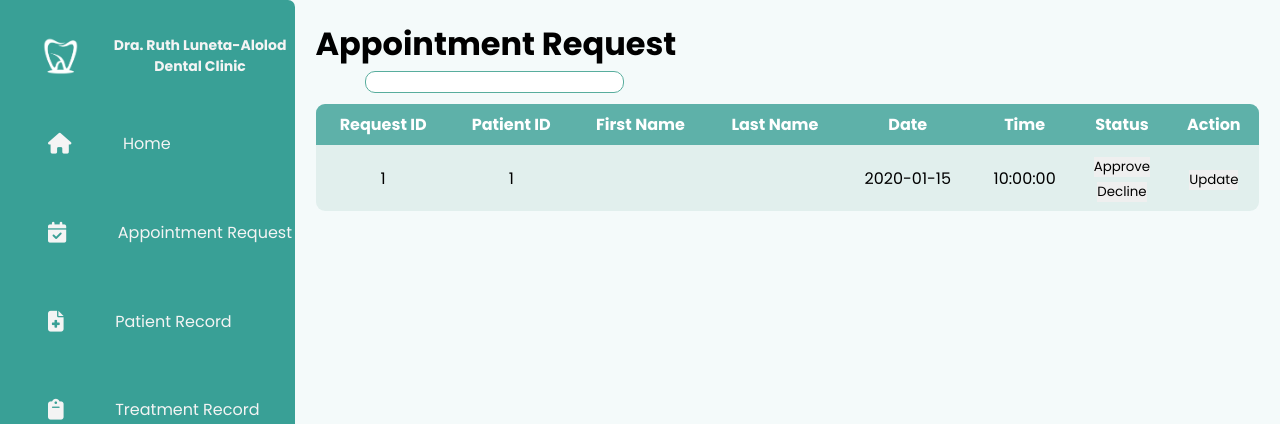
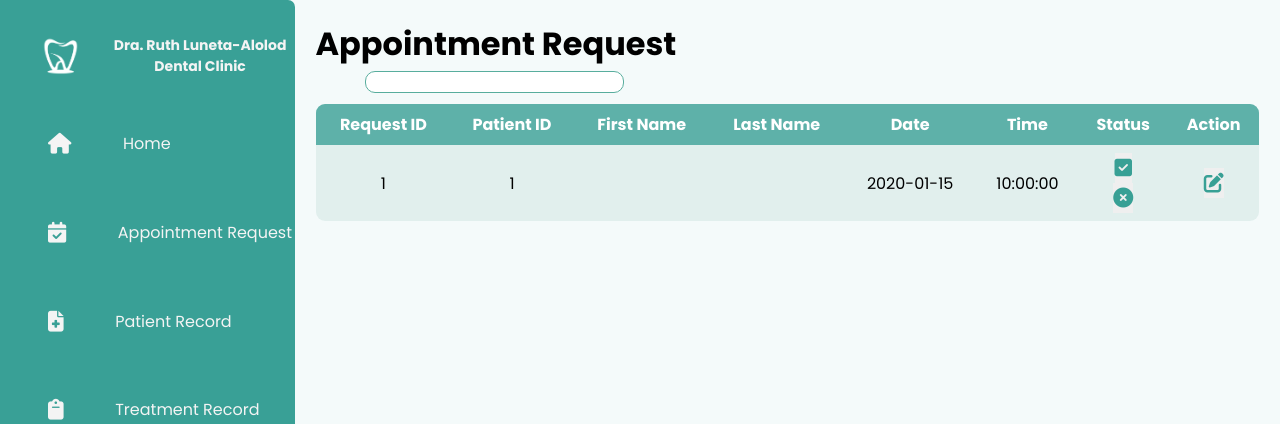
Before and after one commit to CastroClarence/clinic-project, a PHP site: page /appointmentRequest.php in a window 1280 px wide. Shown: the top 424 px of the page. Run offline with PHP 8.4, Linux system fonts and the light colour scheme; data comes from the database, SQL or seed files in the repository; tables that the repository leaves empty hold one stand-in row (values such as "Sample post").

Commit message:
added icons

```diff
--- a/pages/appointmentRequest.php
+++ b/pages/appointmentRequest.php
@@ -40,6 +40,7 @@
     <meta name="viewport" content="width=device-width, initial-scale=1.0">
     <title>Dashboard</title>
     <link rel="stylesheet" href="../styles/appointmentRequest.css">
+    <link rel="stylesheet" href="https://cdnjs.cloudflare.com/ajax/libs/font-awesome/6.4.2/css/all.min.css" integrity="sha512-z3gLpd7yknf1YoNbCzqRKc4qyor8gaKU1qmn+CShxbuBusANI9QpRohGBreCFkKxLhei6S9CQXFEbbKuqLg0DA==" crossorigin="anonymous" referrerpolicy="no-referrer" />
 </head>
 <body>
 
@@ -76,13 +77,13 @@
                       echo "<form action='appointmentRequestUpdate.php' method='post'>
                                 <input type='hidden' name='requestID' value='{$row['requestID']}'>
                                 <input type='hidden' name='newStatus' value='Approved'>
-                                <button type='submit' name='approve'>Approve</button>
+                                <button type='submit' name='approve'><i class='fas fa-check-square'></i></button>
                             </form>";
 
                       echo "<form action='appointmentRequestUpdate.php' method='post'>
                                 <input type='hidden' name='requestID' value='{$row['requestID']}'>
                                 <input type='hidden' name='newStatus' value='Declined'>
-                                <button type='submit' name='decline'>Decline</button>
+                                <button type='submit' name='decline'><i class='fas fa-times-circle'></i></button>
                               </form>";
                   } else {
                       echo $row["requestStatus"];
@@ -95,7 +96,7 @@
                             <form action='appointmentRequestUpdate.php' method='post'>
                                 <input type='hidden' name='requestID' value='{$row['requestID']}'>
                                 <input type='hidden' name='requestStatus' value='{$row['requestStatus']}'>
-                                <button type='submit'>Update</button>
+                                <button type='submit'><i class='fas fa-edit'></i></button>
                             </form>
                         </td>";
                   echo "</tr>";
--- a/pages/patientRecordUpdate.php
+++ b/pages/patientRecordUpdate.php
@@ -65,7 +65,7 @@ if ($_SERVER["REQUEST_METHOD"] == "POST" && isset($_POST["submit"])) {
     <meta charset="UTF-8">
     <meta name="viewport" content="width=device-width, initial-scale=1.0">
     <title>Dashboard</title>
-    <link rel="stylesheet" href="../styles/oldPatient.css">
+    <link rel="stylesheet" href="../styles/patientForm.css">
 </head>
 <body>
 
--- a/styles/appointmentRequest.css
+++ b/styles/appointmentRequest.css
@@ -77,4 +77,6 @@ tr:nth-child(odd) {
 
 button{
   cursor: pointer;
+  font-size: 20px;
+  color: #38a095;
 }
```
